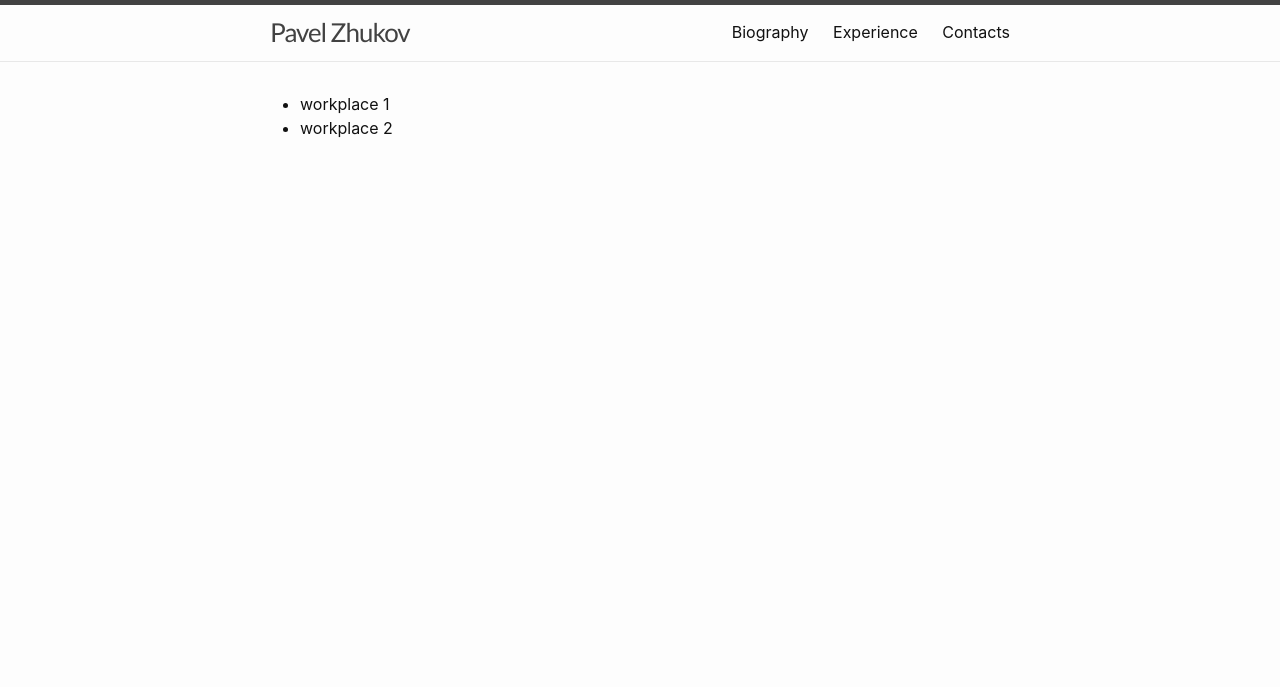
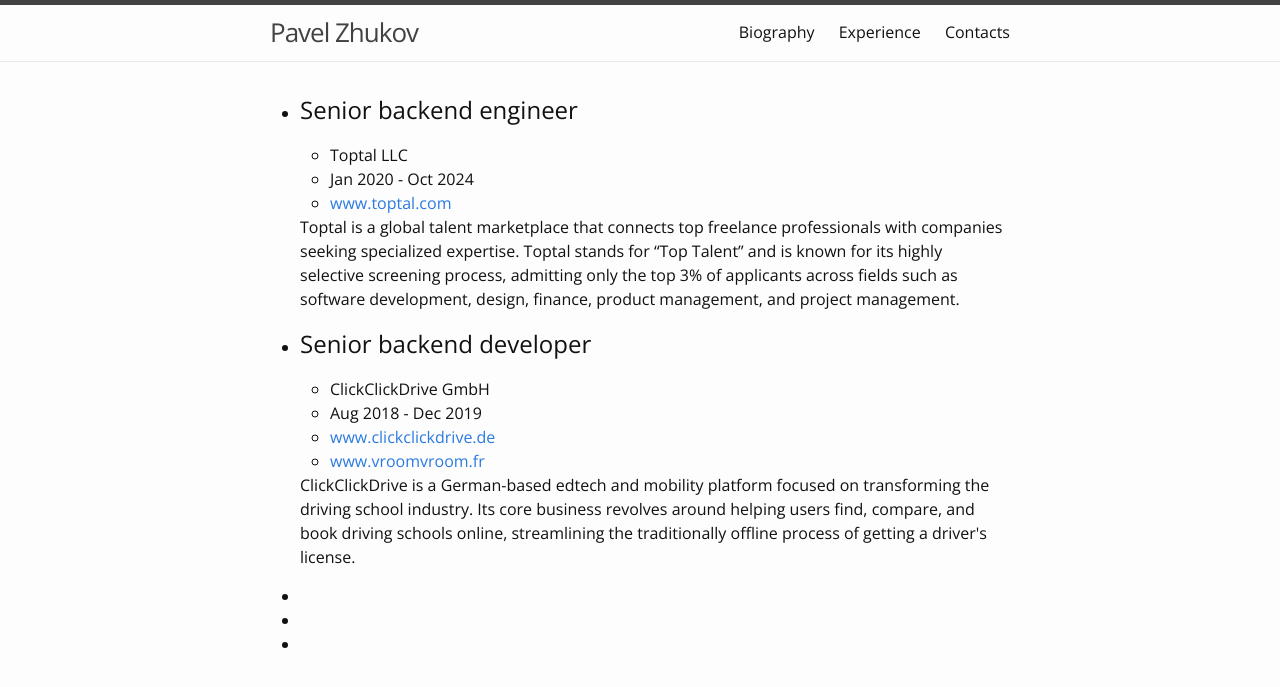
Before and after one commit to zhukovpe/zhukovpe.github.io, a Jekyll site: the page built from experience.html, in a window 1280 px wide. Shown: the top 687 px of the page. Built offline with Jekyll 4.4.1, drawn with Linux system fonts in a browser that asks for light colours.

Commit message:
Add experience draft

```diff
--- a/_includes/head.html
+++ b/_includes/head.html
@@ -5,7 +5,8 @@
   {%- seo -%}
   <link rel="preconnect" href="https://fonts.googleapis.com">
   <link rel="preconnect" href="https://fonts.gstatic.com" crossorigin>
-  <link href="https://fonts.googleapis.com/css2?family=Lato:ital,wght@0,100;0,300;0,400;0,700;0,900;1,100;1,300;1,400;1,700;1,900&family=Open+Sans:ital,wght@0,300..800;1,300..800&display=swap" rel="stylesheet">
+  <link href="https://fonts.googleapis.com/css2?family=Open+Sans:ital,wght@0,300..800;1,300..800&display=swap"
+    rel="stylesheet">
   <link rel="stylesheet" href="{{ "/assets/main.css" | relative_url }}">
   {%- feed_meta -%}
   {%- if jekyll.environment == 'production' and site.google_analytics -%}
--- a/_sass/minima.scss
+++ b/_sass/minima.scss
@@ -2,8 +2,8 @@
 
 // Define defaults for each variable.
 
-$base-font-family: -apple-system, BlinkMacSystemFont, "Segoe UI", Roboto, Helvetica, Arial, sans-serif, "Apple Color Emoji", "Segoe UI Emoji", "Segoe UI Symbol" !default;
-// $base-font-family: 'Open Sans', sans-serif !default;
+// $base-font-family: -apple-system, BlinkMacSystemFont, "Segoe UI", Roboto, Helvetica, Arial, sans-serif, "Apple Color Emoji", "Segoe UI Emoji", "Segoe UI Symbol" !default;
+$base-font-family: 'Open Sans', sans-serif !default;
 $base-font-size:   16px !default;
 $base-font-weight: 400 !default;
 $small-font-size:  $base-font-size * 0.875 !default;
--- a/_sass/minima/_layout.scss
+++ b/_sass/minima/_layout.scss
@@ -12,7 +12,7 @@
 
 .site-title {
   @include relative-font-size(1.625);
-  font-family: 'Lato', sans-serif;
+  font-family: 'Open Sans', sans-serif;
   font-weight: 400;
   line-height: $base-line-height * $base-font-size * 2.25;
   letter-spacing: -1px;
--- /dev/null
+++ b/experience.html
@@ -0,0 +1,38 @@
+---
+layout: default
+title: Experience
+permalink: /experience
+---
+<ul class="no-bullets">
+  <li>
+    <h2 class="experience-title">Senior backend engineer</h2>
+    <ul class="no-bullets">
+      <li>Toptal LLC</li>
+      <li>Jan 2020 - Oct 2024</li>
+      <li><a href="https://www.toptal.com">www.toptal.com</a></li>
+    </ul>
+    <p>
+      Toptal is a global talent marketplace that connects top freelance professionals with companies seeking specialized
+      expertise. Toptal stands for “Top Talent” and is known for its highly selective screening process,
+      admitting only the top 3% of applicants across fields such as software development, design, finance, product management,
+      and project management.
+    </p>
+  </li>
+  <li>
+    <h2 class="experience-title">Senior backend developer</h2>
+    <ul class="no-bullets">
+      <li>ClickClickDrive GmbH</li>
+      <li>Aug 2018 - Dec 2019</li>
+      <li><a href="https://www.clickclickdrive.de">www.clickclickdrive.de</a></li>
+      <li><a href="https://www.vroomvroom.fr">www.vroomvroom.fr</a></li>
+    </ul>
+    <p>
+      ClickClickDrive is a German-based edtech and mobility platform focused on transforming the driving school industry. Its
+      core business revolves around helping users find, compare, and book driving schools online, streamlining the
+      traditionally offline process of getting a driver's license.
+    </p>
+  </li>
+  <li></li>
+  <li></li>
+  <li></li>
+</ul>
--- a/experience.md
+++ /dev/null
@@ -1,8 +0,0 @@
----
-layout: default
-title: Experience
-permalink: /experience
----
-
-- workplace 1
-- workplace 2
```
Also changed, not shown: assets/main.css (+12 -2 lines), 1 other file.
